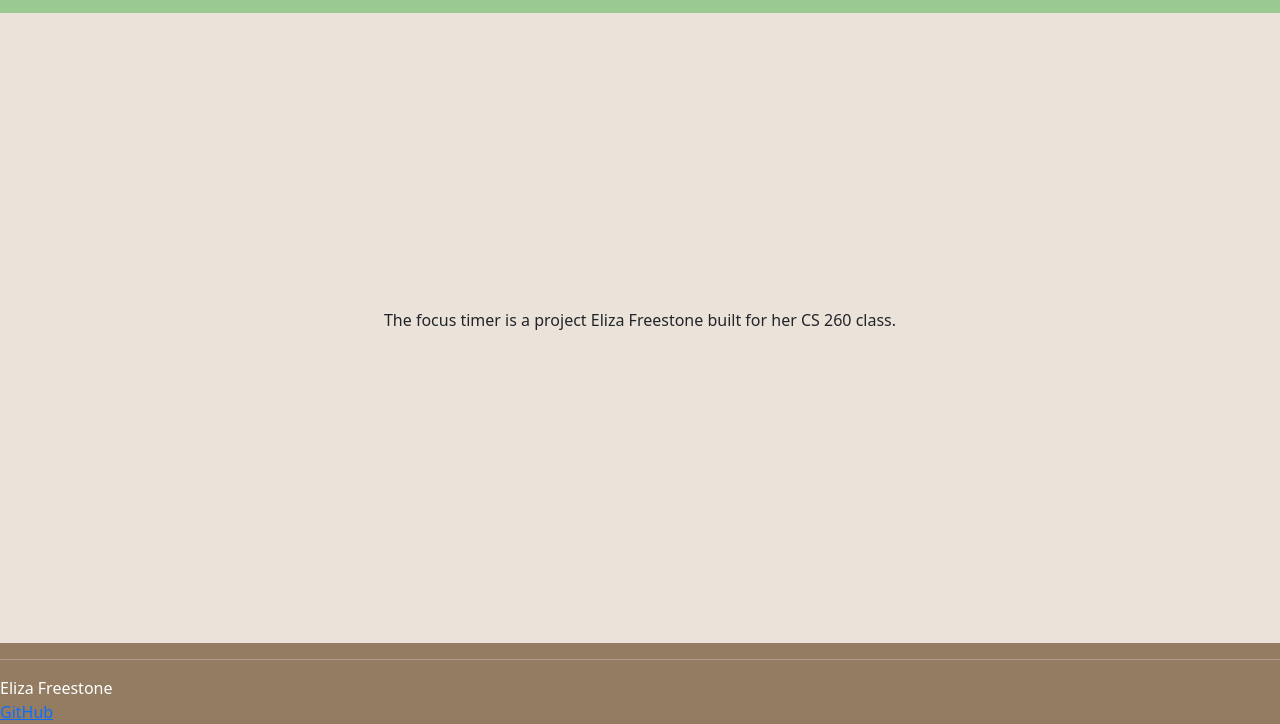
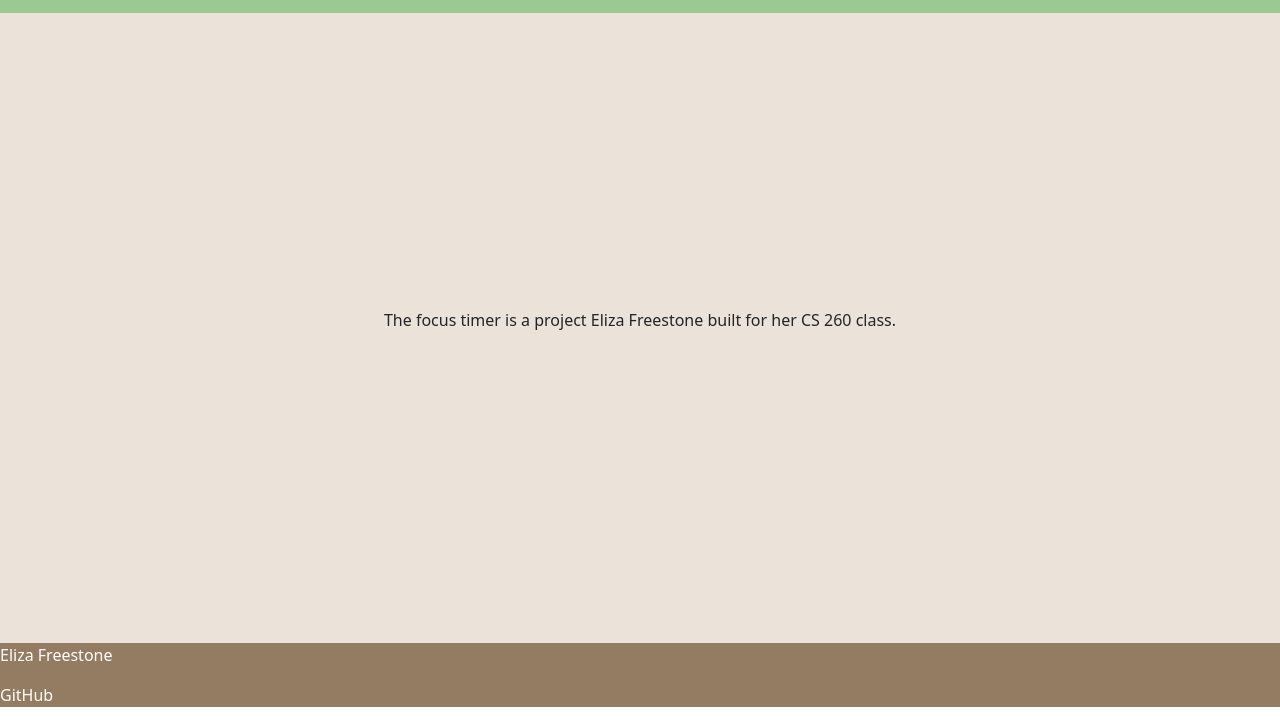
Before and after one commit to Eliza-Surpriza/startup, a plain HTML site: page about.html in a window 1280 px wide. Shown: the part 91-815 px from the top of the page. Drawn offline with nearby package versions, Linux system fonts and the light colour scheme.

Commit message:
fix footer on other pages

```diff
--- a/about.html
+++ b/about.html
@@ -42,10 +42,8 @@
     </main>
 
     <footer>
-      <hr />
-      <span class="text-reset">Eliza Freestone</span>
-      <br />
-      <a href="https://github.com/Eliza-Surpriza/startup.git">GitHub</a>
+      <p>Eliza Freestone</p>
+      <a class="nav-link" href="https://github.com/Eliza-Surpriza/startup.git">GitHub</a>
     </footer>
   </body>
 </html>
```
Also changed, not shown: hours.html (+2 -4 lines).
